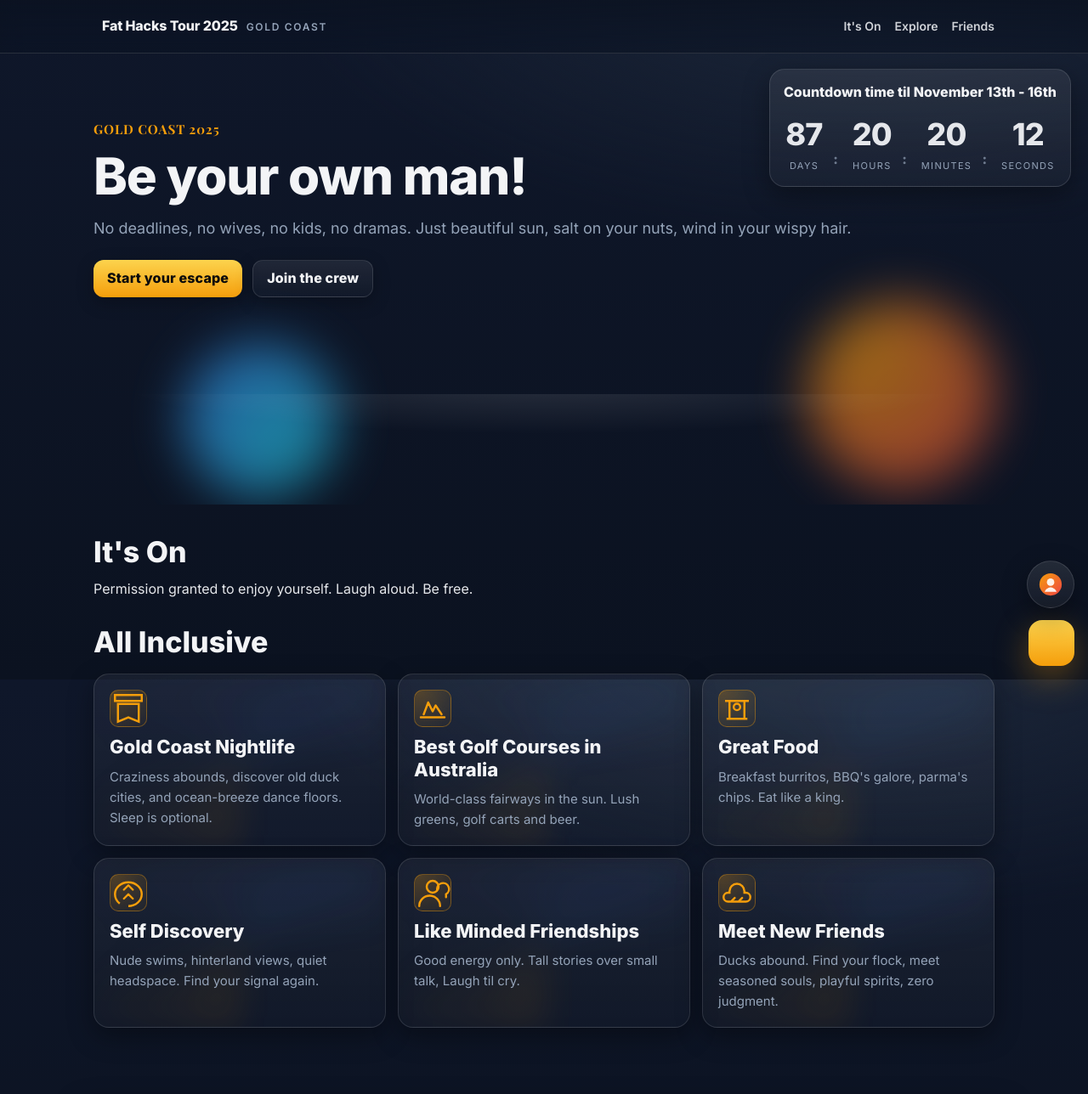
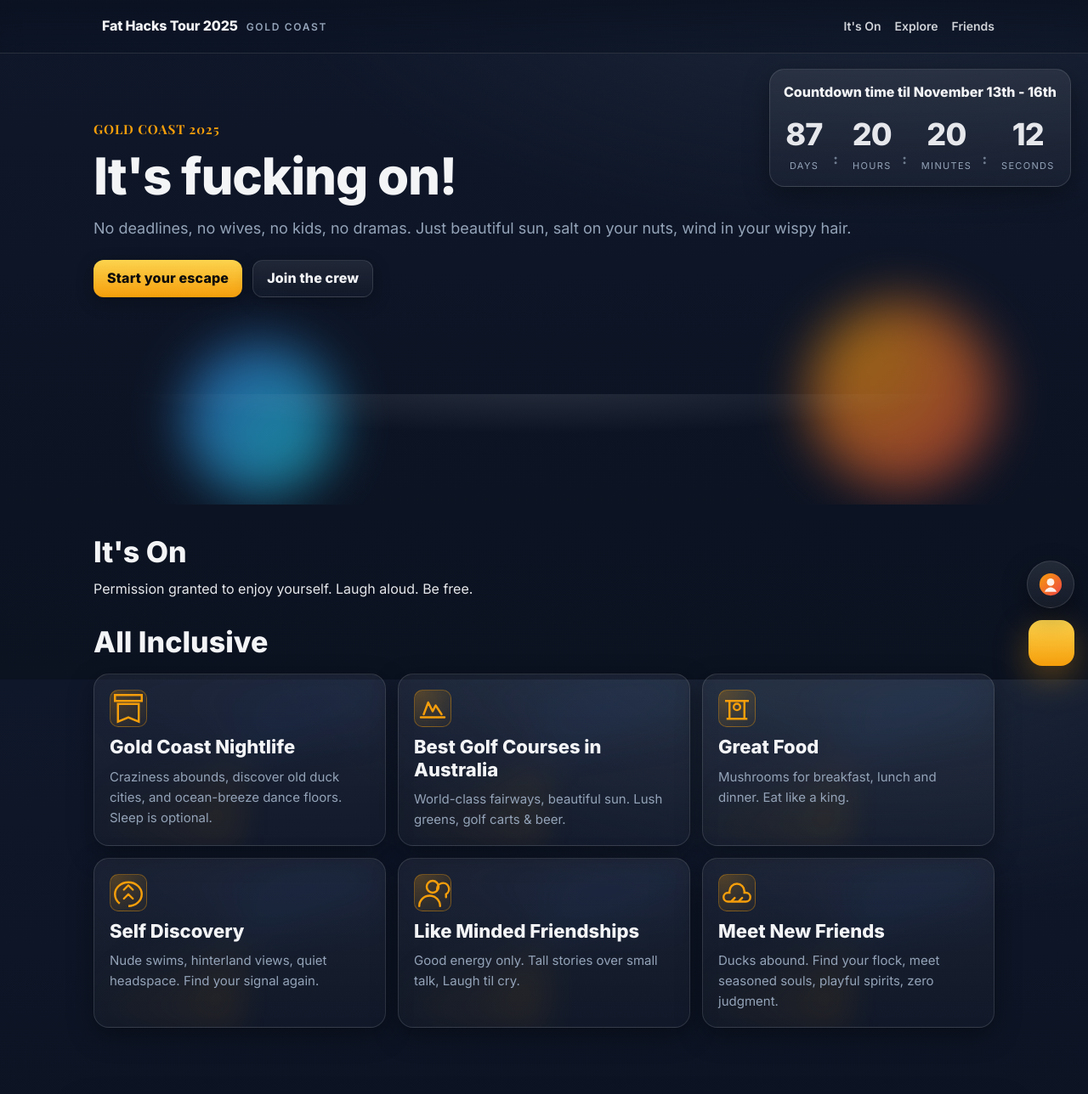
Before and after one commit to GaryBary/FatHacks-2025-Web, a website: page index.html in a window 1280 px wide. Shown: the top 1288 px of the page at 85% size. Drawn offline with nearby package versions, Linux system fonts and the light colour scheme.

Commit message:
Update index.html

```diff
--- a/index.html
+++ b/index.html
@@ -35,7 +35,7 @@
           <div class="hero-copy">
             <h1>
               <span class="eyebrow">Gold Coast 2025</span>
-              Be your own man!
+              It's fucking on!
             </h1>
             <p class="lede">No deadlines, no wives, no kids, no dramas. Just beautiful sun, salt on your nuts, wind in your wispy hair.</p>
             <div class="cta-row">
@@ -80,12 +80,12 @@
             <article class="card reveal">
               <div class="icon" aria-hidden="true"><svg viewBox="0 0 24 24" fill="none" xmlns="http://www.w3.org/2000/svg"><path d="M4 18h16M6 16l3-8 3 6 2-4 4 6" stroke="currentColor" stroke-width="1.4" stroke-linecap="round" stroke-linejoin="round"/></svg></div>
               <h3>Best Golf Courses in Australia</h3>
-              <p>World-class fairways in the sun. Lush greens, golf carts and beer.</p>
+              <p>World-class fairways, beautiful sun. Lush greens, golf carts & beer.</p>
             </article>
             <article class="card reveal">
               <div class="icon" aria-hidden="true"><svg viewBox="0 0 24 24" fill="none" xmlns="http://www.w3.org/2000/svg"><path d="M4 7h16M7 7v12m10-12v12M5 19h14" stroke="currentColor" stroke-width="1.4"/><circle cx="12" cy="11" r="2.2" stroke="currentColor" stroke-width="1.4"/></svg></div>
               <h3>Great Food</h3>
-              <p>Breakfast burritos, BBQ's galore, parma's chips. Eat like a king.</p>
+              <p>Mushrooms for breakfast, lunch and dinner. Eat like a king.</p>
             </article>
             <article class="card reveal">
               <div class="icon" aria-hidden="true"><svg viewBox="0 0 24 24" fill="none" xmlns="http://www.w3.org/2000/svg"><path d="M12 21c4.97 0 9-3.582 9-8s-4.03-8-9-8-9 3.582-9 8c0 2.53 1.227 4.79 3.2 6.3" stroke="currentColor" stroke-width="1.4"/><path d="M12 13l-3 3m3-3l3 3M9 10l3-3m0 0l3 3" stroke="currentColor" stroke-width="1.4" stroke-linecap="round"/></svg></div>
```
